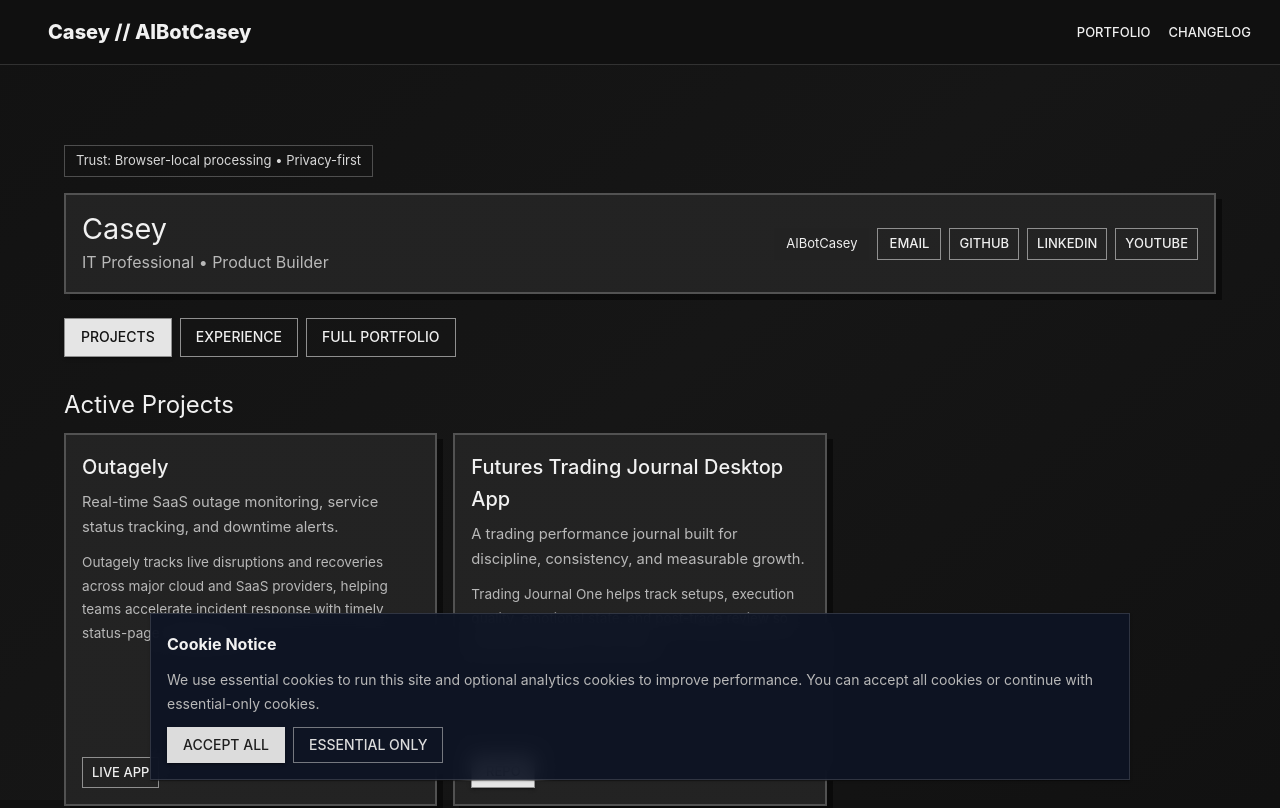
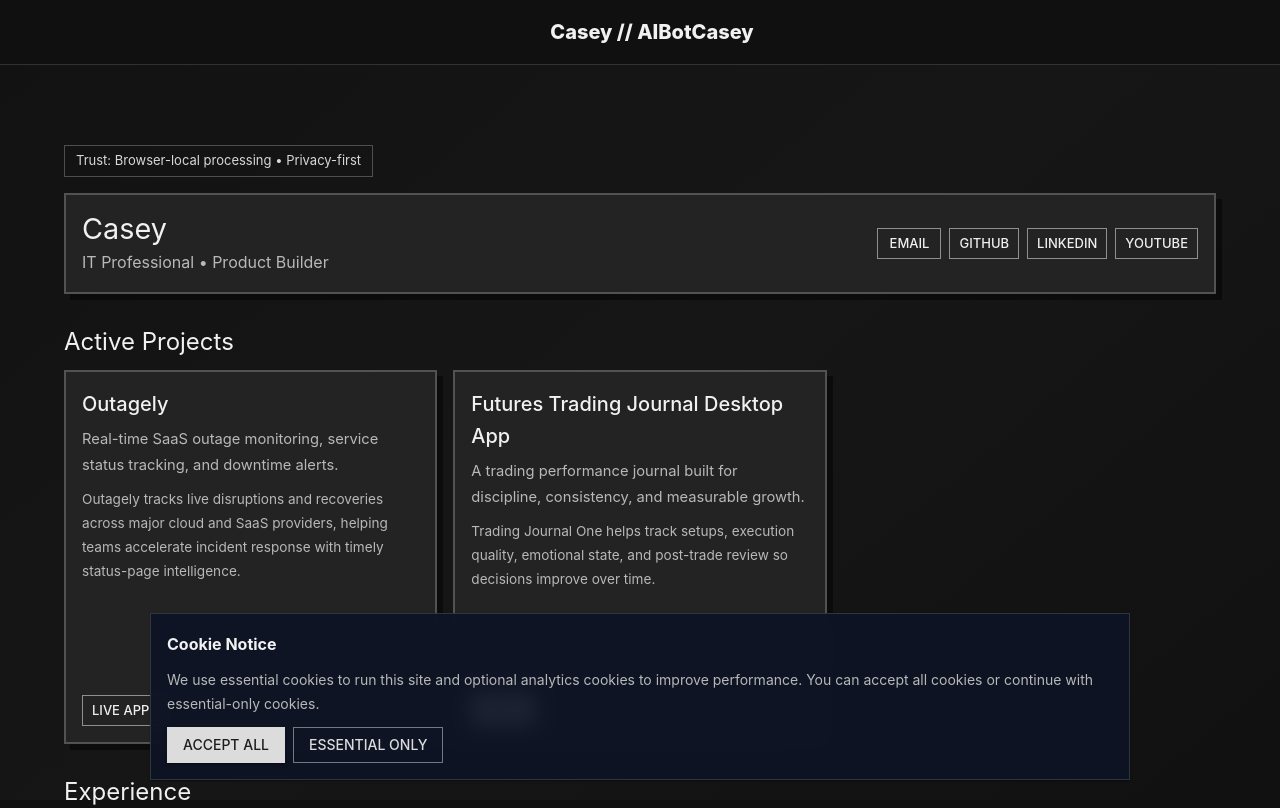
Before and after one commit to AIBotCasey/casey-pages, a React (Vite) app: page / in a window 1280 px wide. Shown: the top 808 px of the page. Built offline with nearby package versions, Linux system fonts and the light colour scheme; some icons are missing.

Commit message:
Nav and home cleanup: centered title, simpler card links, rename Experience

```diff
--- a/src/components/Layout.jsx
+++ b/src/components/Layout.jsx
@@ -79,7 +79,8 @@
       >
         <Toolbar
           sx={{
-            justifyContent: 'space-between',
+            justifyContent: 'center',
+            position: 'relative',
             flexWrap: 'wrap',
             gap: 1,
             py: { xs: 0.75, sm: 0 },
@@ -97,11 +98,9 @@
               {moneySite ? 'Casey // Money' : 'Casey // AIBotCasey'}
             </Typography>
           </Stack>
-          <Stack direction="row" spacing={{ xs: 0.5, sm: 1 }} alignItems="center" flexWrap="wrap" useFlexGap>
+          <Stack direction="row" spacing={{ xs: 0.5, sm: 1 }} alignItems="center" flexWrap="wrap" useFlexGap sx={{ position: 'absolute', right: 16 }}>
             {!isHomePage ? <Button color="inherit" size="small" component={RouterLink} to="/">Home</Button> : null}
             {moneySite ? <Button color="inherit" size="small" component={RouterLink} to="/blog">Blog</Button> : null}
-            {!moneySite ? <Button color="inherit" size="small" component={RouterLink} to="/portfolio">Portfolio</Button> : null}
-            {!moneySite ? <Button color="inherit" size="small" component={RouterLink} to="/changelog">Changelog</Button> : null}
           </Stack>
         </Toolbar>
       </AppBar>
--- a/src/pages/HomePage.jsx
+++ b/src/pages/HomePage.jsx
@@ -4,7 +4,6 @@
   Card,
   CardActions,
   CardContent,
-  Chip,
   Stack,
   Typography,
 } from '@mui/material'
@@ -64,7 +63,6 @@
               <Typography color="text.secondary">IT Professional • Product Builder</Typography>
             </Box>
             <Stack direction="row" gap={1} flexWrap="wrap">
-              <Chip label="AIBotCasey" sx={{ borderRadius: 0, bgcolor: '#222', color: '#efefef' }} />
               <Button
                 variant="outlined"
                 size="small"
@@ -107,31 +105,6 @@
           </Stack>
         </CardContent>
       </Card>
-
-      <Box sx={{ display: 'flex', gap: 1, flexWrap: 'wrap' }}>
-        <Button
-          variant="contained"
-          href="#projects"
-          sx={{ borderRadius: 0, border: '1px solid #8f8f8f', bgcolor: '#e5e5e5', color: '#121212', '&:hover': { bgcolor: '#d5d5d5' } }}
-        >
-          Projects
-        </Button>
-        <Button
-          variant="outlined"
-          href="#experience"
-          sx={{ borderRadius: 0, borderColor: '#8f8f8f', color: '#efefef' }}
-        >
-          Experience
-        </Button>
-        <Button
-          variant="outlined"
-          component={RouterLink}
-          to="/portfolio"
-          sx={{ borderRadius: 0, borderColor: '#8f8f8f', color: '#efefef' }}
-        >
-          Full Portfolio
-        </Button>
-      </Box>
 
       <Box id="projects" sx={{ pt: 1 }}>
         <Typography variant="h5" sx={{ mb: 1.5 }}>
@@ -218,7 +191,7 @@
 
       <Box id="experience" sx={{ pt: 1 }}>
         <Typography variant="h5" sx={{ mb: 1.5 }}>
-          Previous Titles + Dates
+          Experience
         </Typography>
 
         <Box
```
